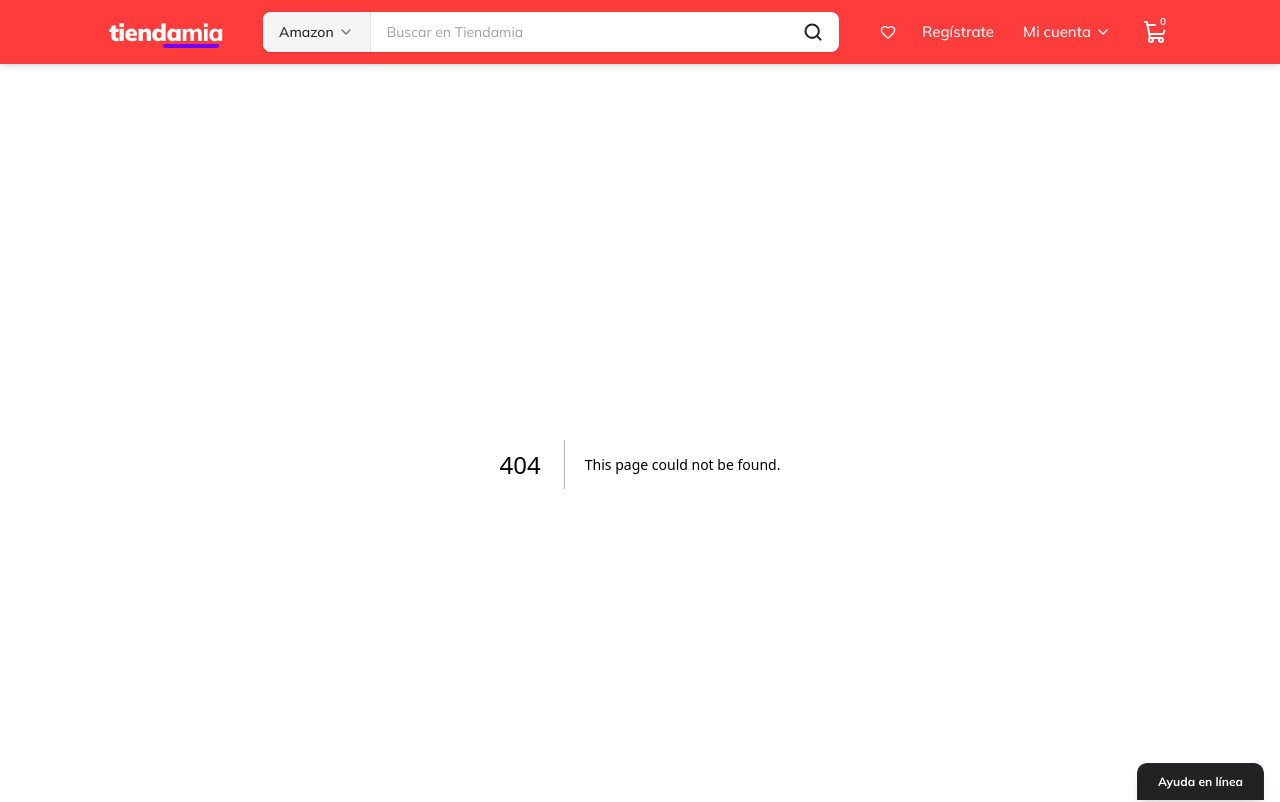
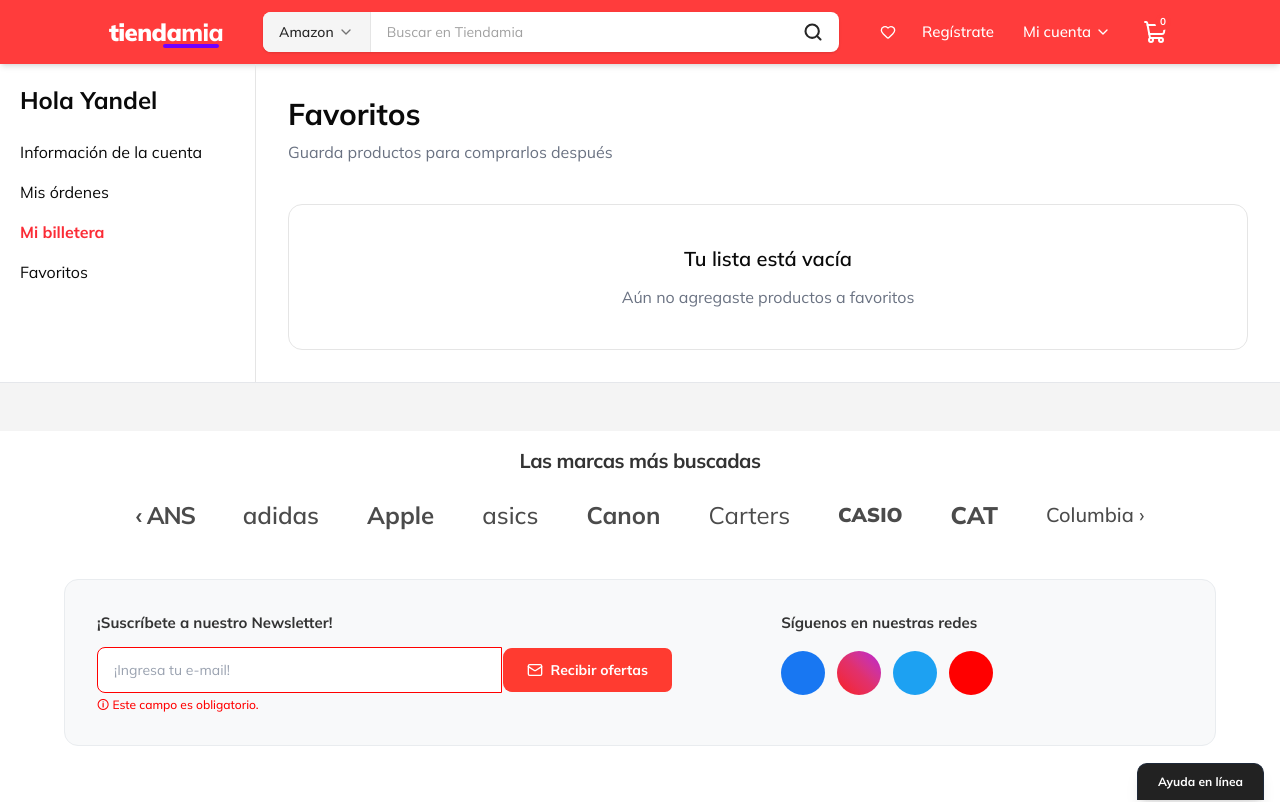
Before and after one commit to ZER0SEV7N/Tiendamia-frontend, a Next.js app: page /wishlist in a window 1280 px wide. Before the commit this address had no page. Shown: the top 802 px of the page. Built offline with nearby package versions, Linux system fonts and the light colour scheme; some icons are missing.

Commit message:
cambios jueves

```diff
--- /dev/null
+++ b/app/wishlist/page.tsx
@@ -0,0 +1,18 @@
+import SidebarCuenta from "@/components/cuenta/SidebarCuenta";
+import Wishlist from "@/components/cuenta/Wishlist";
+
+export default function Page() {
+
+  return (
+
+    <div className="flex">
+
+      <SidebarCuenta />
+
+      <Wishlist />
+
+    </div>
+
+  )
+
+}
--- /dev/null
+++ b/components/cuenta/Wishlist.tsx
@@ -0,0 +1,31 @@
+export default function Wishlist() {
+
+  return (
+
+    <div className="p-8 flex-1">
+
+      <h1 className="text-3xl font-bold">
+        Favoritos
+      </h1>
+
+      <p className="text-gray-500 mt-2">
+        Guarda productos para comprarlos después
+      </p>
+
+      <div className="mt-10 border rounded-xl p-10 text-center">
+
+        <h2 className="text-xl font-semibold">
+          Tu lista está vacía
+        </h2>
+
+        <p className="text-gray-500 mt-3">
+          Aún no agregaste productos a favoritos
+        </p>
+
+      </div>
+
+    </div>
+
+  )
+
+}
```
